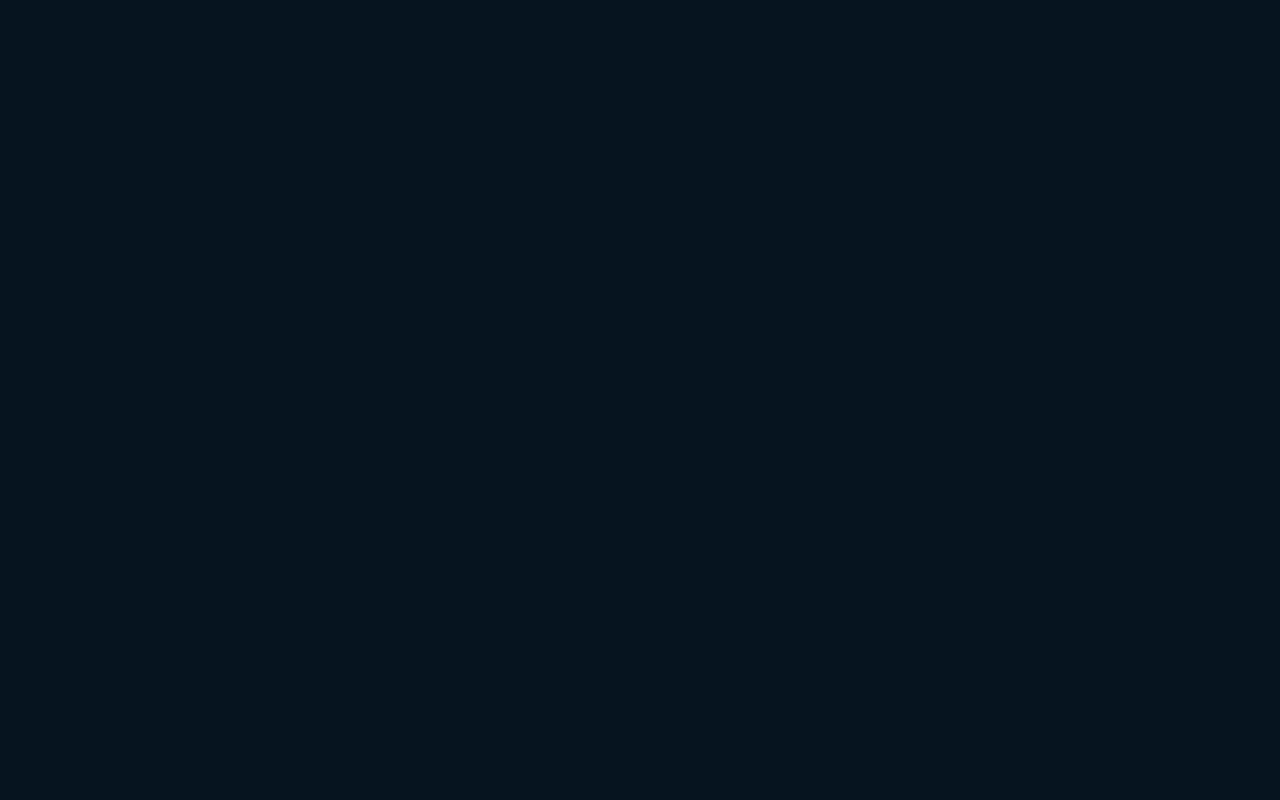
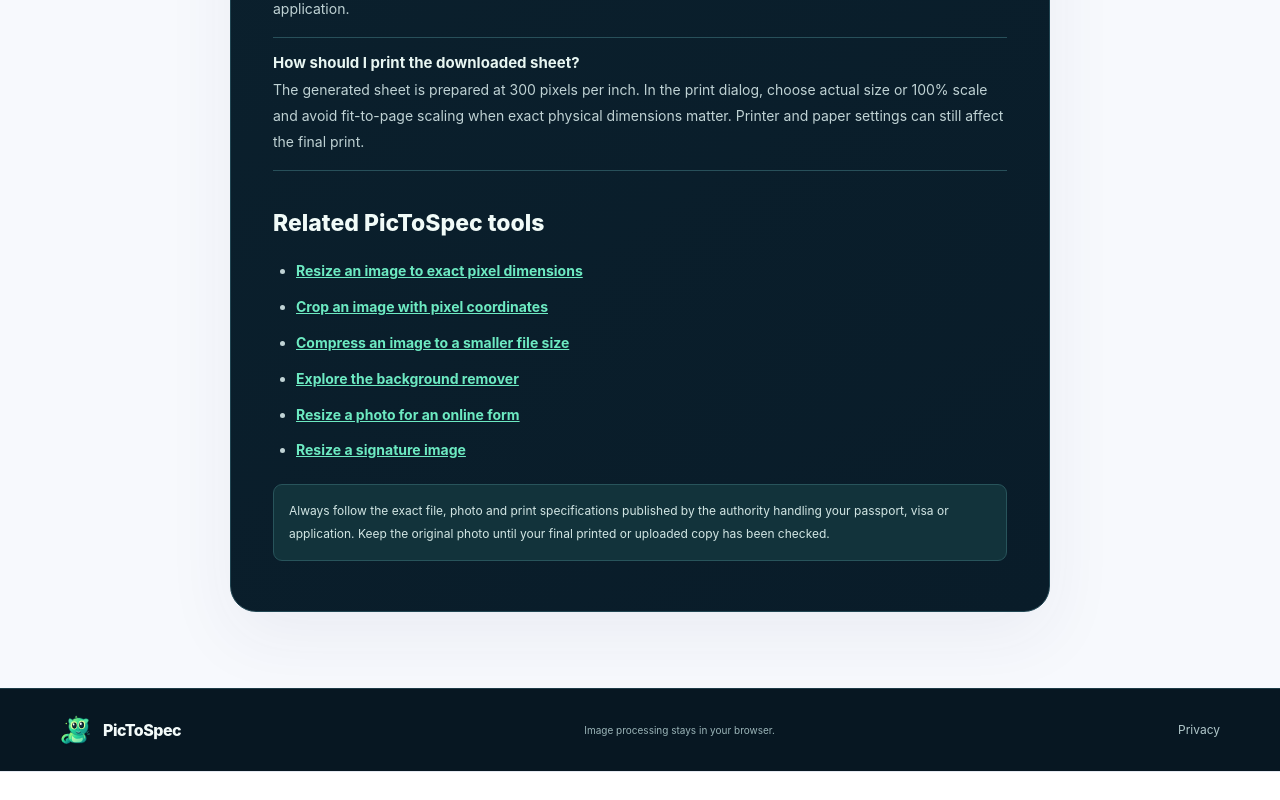
Before and after one commit to ya6331856-cpu/pic-to-spec, a Next.js app: page /passport-photo-maker in a window 1280 px wide. Shown: the part 4368-5168 px from the top of the page. Before the commit the page ends 2461 px from the top, so only its background shows below. Built offline with nearby package versions, Linux system fonts and the light colour scheme; no server answers.

Commit message:
Improve passport photo maker SEO content and metadata

```diff
--- a/app/passport-photo-maker/page.tsx
+++ b/app/passport-photo-maker/page.tsx
@@ -1,8 +1,130 @@
 import type { Metadata } from "next";
 import PassportPhotoTool from "@/components/PassportPhotoTool";
+import ToolStructuredData from "@/components/ToolStructuredData";
+
 export const metadata: Metadata = {
- title: "Passport Photo Maker & Print Sheet Online",
- description: "Create a passport-style photo print sheet with multiple copies. Set custom pixel dimensions and prepare a 4×6 or A4 layout in your browser.",
- alternates: { canonical: "https://pictospec.com/passport-photo-maker" }
+  title: "Passport Photo Maker Online – Create 4×6 & A4 Photo Sheets",
+  description: "Make a passport-style photo sheet online. Set custom photo dimensions, choose a background colour and arrange copies on a 4×6 or A4 sheet. Free browser-based tool.",
+  alternates: { canonical: "/passport-photo-maker" },
+  openGraph: {
+    title: "Passport Photo Maker Online – 4×6 & A4 Print Sheet | PicToSpec",
+    description: "Prepare passport-style photo copies with custom pixel dimensions and a printable 4×6 or A4 sheet. Process your image in your browser.",
+    type: "website",
+    url: "https://pictospec.com/passport-photo-maker",
+  },
+  twitter: {
+    card: "summary",
+    title: "Passport Photo Maker Online | PicToSpec",
+    description: "Create a photo print sheet with custom dimensions, background colour and multiple copies.",
+  },
 };
-export default function Page(){return <PassportPhotoTool/>;}
+
+const faqs = [
+  ["How do I make a passport photo sheet online?", "Choose a JPG, PNG or WebP image, set the required width and height in pixels, choose the number of copies and select a 4×6 or A4 sheet. Create the sheet, inspect the preview and download the JPG."],
+  ["Can I create a 35 × 45 mm photo?", "The tool includes a 413 × 531 pixel example preset, which is an approximate 35 × 45 mm size at 300 pixels per inch. Confirm the exact pixel or physical dimensions required by your application before using it."],
+  ["Does this tool support US 2 × 2 inch photos?", "There is a 600 × 600 pixel example preset for a square photo. It is not a guarantee of compliance with US passport or visa photo rules; check the current official instructions."],
+  ["Can I print multiple copies on one page?", "Yes. Choose the number of copies and either a 4×6 inch-style sheet or A4. The tool checks whether the selected photos fit at the exact pixel dimensions and reports an error rather than silently shrinking them."],
+  ["Does the tool remove or replace the photo background?", "No. It fills the photo canvas with the selected colour but does not detect or cut out the person. If the original background is unsuitable, edit it with a suitable background-removal tool before creating the sheet."],
+  ["Are my photos uploaded to a server?", "Image processing is performed in your browser. The tool creates the photo and print sheet locally rather than uploading the selected photo to a PicToSpec image-processing server."],
+  ["Which image formats can I use?", "The upload accepts JPG, PNG and WebP images up to 20 MB. Images above the 40-megapixel processing safety limit cannot be processed."],
+  ["Will the photo be accepted by a passport office or embassy?", "Acceptance is not guaranteed. Photo size, head position, expression, background, lighting and print requirements vary by country, authority and visa type. Always check the official instructions for your application."],
+  ["How should I print the downloaded sheet?", "The generated sheet is prepared at 300 pixels per inch. In the print dialog, choose actual size or 100% scale and avoid fit-to-page scaling when exact physical dimensions matter. Printer and paper settings can still affect the final print."],
+];
+
+export default function PassportPhotoMakerPage() {
+  return (
+    <>
+      <PassportPhotoTool />
+      <main className="seo-page">
+        <ToolStructuredData
+          path="/passport-photo-maker"
+          name="Free Online Passport Photo Maker and Print Sheet"
+          description="Create a passport-style photo sheet with custom pixel dimensions, a selectable canvas background and multiple copies on a 4×6 or A4 layout. Image processing runs in the browser."
+          applicationCategory="UtilitiesApplication"
+          features={[
+            "Accept JPG, PNG and WebP images up to 20 MB",
+            "Set custom photo width and height from 50 to 2000 pixels",
+            "Use example 35 × 45 mm and square photo presets",
+            "Choose white, light blue or light grey canvas backgrounds",
+            "Arrange multiple copies on a 4×6 or A4 print sheet",
+            "Preview and download a JPEG print sheet",
+            "Process images locally in the browser",
+          ]}
+        />
+        <p className="kicker">FREE ONLINE PHOTO PRINT TOOL</p>
+        <h2>Make a passport-style photo print sheet</h2>
+        <p className="lead">
+          Prepare multiple copies of a photo on one printable page. Set the output width and height
+          in pixels, choose a background colour, select a 4×6 inch-style or A4 sheet, and download
+          the finished JPEG. The tool uses a centre crop and keeps the selected photo dimensions
+          instead of silently resizing copies to make them fit.
+        </p>
+        <h2>How to use the passport photo maker</h2>
+        <ol>
+          <li>Choose a clear JPG, PNG or WebP photo. The upload limit is 20 MB.</li>
+          <li>Choose a preset only if it matches your application, or enter the exact required width and height in pixels.</li>
+          <li>Set the number of copies, choose the 4×6 or A4 sheet, and select a background canvas colour.</li>
+          <li>Create the print sheet and inspect the preview to make sure the face and crop look right.</li>
+          <li>Download the JPEG and print at actual size or 100% scale if exact physical dimensions are required.</li>
+        </ol>
+        <h2>Photo size examples</h2>
+        <p>
+          The built-in 413 × 531 pixel preset is an approximate 35 × 45 mm photo at 300 pixels per
+          inch. The 600 × 600 pixel preset is a square example commonly associated with a 2 × 2 inch
+          canvas at 300 pixels per inch. These are starting points, not universal passport standards.
+          Some authorities specify different dimensions, head size, eye position, background and
+          image quality rules.
+        </p>
+        <h2>How the print sheet works</h2>
+        <p>
+          The 4×6 layout is generated at 1200 × 1800 pixels and the A4 layout at 2480 × 3508 pixels,
+          both corresponding to a 300 pixels-per-inch canvas. The tool places copies at their chosen
+          pixel dimensions with margins and gaps. If the requested number of copies does not fit at
+          that size, it asks you to reduce the count or dimensions rather than shrinking the photos
+          without telling you.
+        </p>
+        <h2>Important: check official photo requirements</h2>
+        <p>
+          A correctly sized print sheet does not automatically make a compliant passport or visa
+          photograph. Rules can cover the person's pose, facial expression, head height, eye
+          position, lighting, shadows, glasses, clothing, background colour, recency and print
+          quality. Requirements differ between countries and applications. Check the official
+          government or embassy instructions before submitting or printing your photo.
+        </p>
+        <h2>Background and cropping limitations</h2>
+        <p>
+          The background setting fills the photo canvas; it does not remove the background from the
+          original photograph. Cropping is centred, so a face positioned near an edge may be cut off.
+          Adjust the original photo or use an appropriate editor first if you need precise positioning
+          or background removal. The tool does not certify face placement or official photo compliance.
+        </p>
+        <h2>Frequently asked questions</h2>
+        {faqs.map(([question, answer]) => (
+          <section className="faq" key={question}>
+            <h3>{question}</h3>
+            <p>{answer}</p>
+          </section>
+        ))}
+        <h2>Related PicToSpec tools</h2>
+        <ul>
+          <li><a href="/image-resizer">Resize an image to exact pixel dimensions</a></li>
+          <li><a href="/image-cropper">Crop an image with pixel coordinates</a></li>
+          <li><a href="/image-compressor">Compress an image to a smaller file size</a></li>
+          <li><a href="/background-remover">Explore the background remover</a></li>
+          <li><a href="/resize-photo-for-online-form">Resize a photo for an online form</a></li>
+          <li><a href="/signature-resizer">Resize a signature image</a></li>
+        </ul>
+        <p className="note">
+          Always follow the exact file, photo and print specifications published by the authority
+          handling your passport, visa or application. Keep the original photo until your final
+          printed or uploaded copy has been checked.
+        </p>
+      </main>
+      <footer>
+        <a className="brand" href="/"><span className="mark">P</span>PicToSpec</a>
+        <span>Image processing stays in your browser.</span>
+        <a href="/privacy">Privacy</a>
+      </footer>
+    </>
+  );
+}
```
